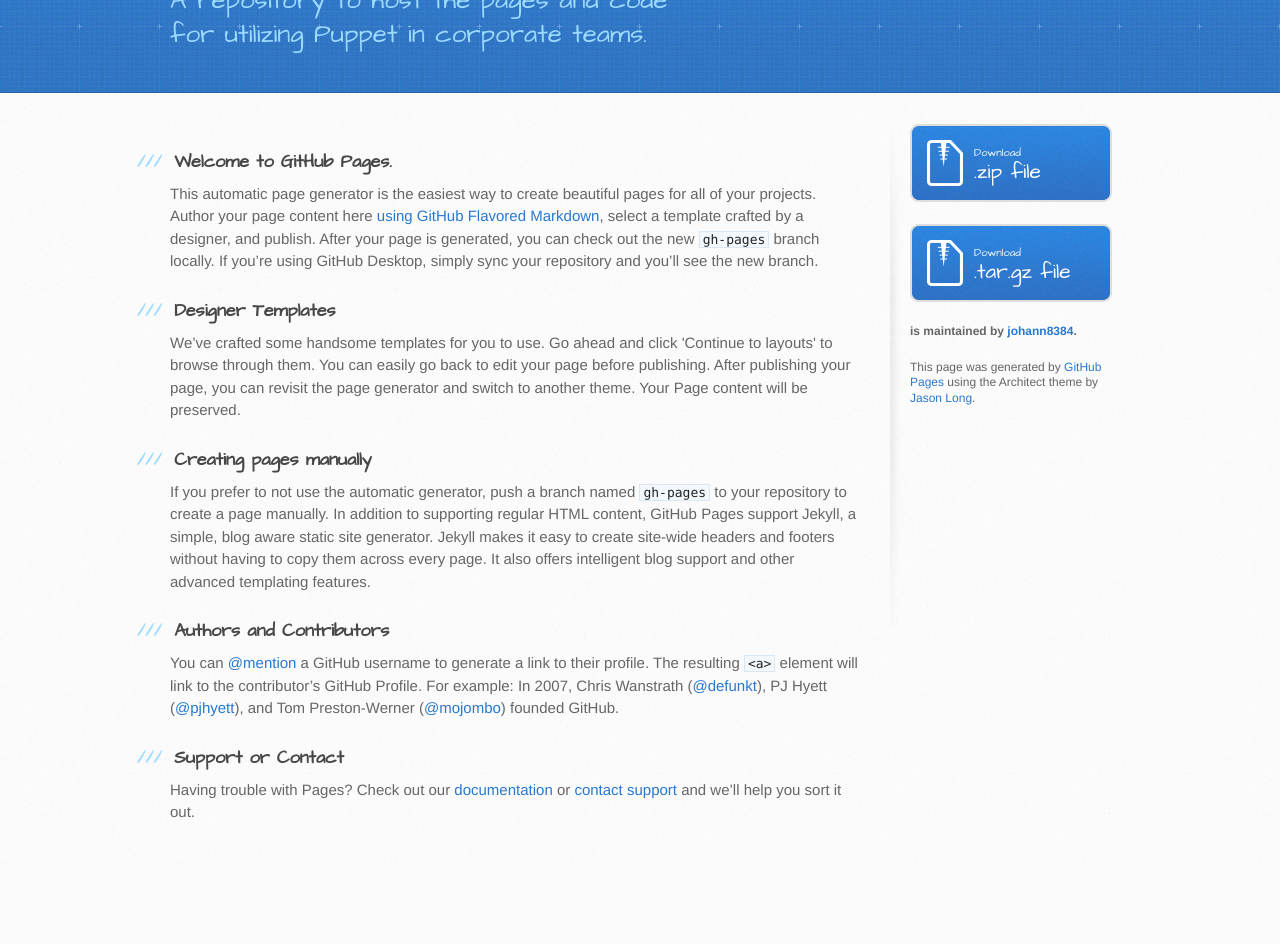
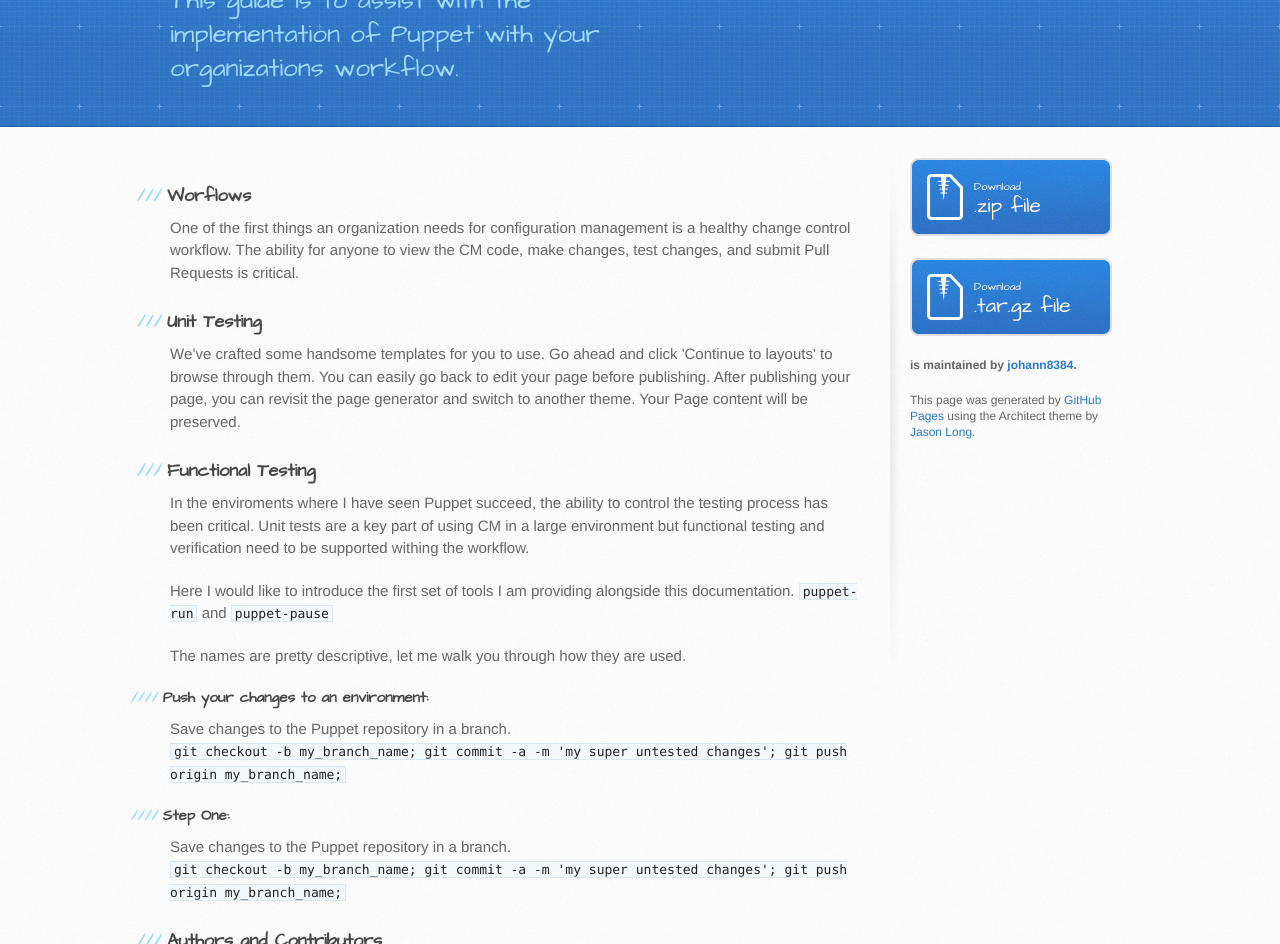
Before and after one commit to johann8384/puppet-for-teams, a plain HTML site: page index.html in a window 1280 px wide. Shown: the part 214-1158 px from the top of the page. Before the commit the page ends 1080 px from the top, so only its background shows below. Drawn offline with Linux system fonts and the light colour scheme.

Commit message:
starting to write

```diff
--- a/index.html
+++ b/index.html
@@ -1,5 +1,6 @@
 <!DOCTYPE html>
 <html>
+
 <head>
   <meta charset='utf-8'>
   <meta http-equiv="X-UA-Compatible" content="chrome=1">
@@ -19,52 +20,55 @@
 <body>
   <header>
     <div class="inner">
-        <h1>Puppet-for-teams</h1>
-        <h2>A repository to host the pages and code for utilizing Puppet in corporate teams.</h2>
-        <a href="https://github.com/johann8384/puppet-for-teams" class="button"><small>View project on</small> GitHub</a>
+      <h1>Puppet for Teams</h1>
+      <h2>This guide is to assist with the implementation of Puppet with your organizations workflow.</h2>
+      <a href="https://github.com/johann8384/puppet-for-teams" class="button">Tools<small>hosted by GitHub</small></a>
     </div>
   </header>
 
   <div id="content-wrapper">
     <div class="inner clearfix">
       <section id="main-content">
-          <h3>
-<a id="welcome-to-github-pages" class="anchor" href="#welcome-to-github-pages" aria-hidden="true"><span class="octicon octicon-link"></span></a>Welcome to GitHub Pages.</h3>
+        <h3><a id="welcome-to-github-pages" class="anchor" href="#welcome-to-github-pages" aria-hidden="true"><span class="octicon octicon-link"></span></a>Worflows </h3>
 
-<p>This automatic page generator is the easiest way to create beautiful pages for all of your projects. Author your page content here <a href="https://guides.github.com/features/mastering-markdown/">using GitHub Flavored Markdown</a>, select a template crafted by a designer, and publish. After your page is generated, you can check out the new <code>gh-pages</code> branch locally. If you’re using GitHub Desktop, simply sync your repository and you’ll see the new branch.</p>
+        <p>One of the first things an organization needs for configuration management is a healthy change control workflow. The ability for anyone to view the CM code, make changes, test changes, and submit Pull Requests is critical.</p>
 
-<h3>
-<a id="designer-templates" class="anchor" href="#designer-templates" aria-hidden="true"><span class="octicon octicon-link"></span></a>Designer Templates</h3>
+        <h3><a id="designer-templates" class="anchor" href="#designer-templates" aria-hidden="true"><span class="octicon octicon-link"></span></a>Unit Testing</h3>
 
-<p>We’ve crafted some handsome templates for you to use. Go ahead and click 'Continue to layouts' to browse through them. You can easily go back to edit your page before publishing. After publishing your page, you can revisit the page generator and switch to another theme. Your Page content will be preserved.</p>
+        <p>We’ve crafted some handsome templates for you to use. Go ahead and click 'Continue to layouts' to browse through them. You can easily go back to edit your page before publishing. After publishing your page, you can revisit the page generator and
+          switch to another theme. Your Page content will be preserved.</p>
 
-<h3>
-<a id="creating-pages-manually" class="anchor" href="#creating-pages-manually" aria-hidden="true"><span class="octicon octicon-link"></span></a>Creating pages manually</h3>
+        <h3><a id="creating-pages-manually" class="anchor" href="#creating-pages-manually" aria-hidden="true"><span class="octicon octicon-link"></span></a>Functional Testing</h3>
 
-<p>If you prefer to not use the automatic generator, push a branch named <code>gh-pages</code> to your repository to create a page manually. In addition to supporting regular HTML content, GitHub Pages support Jekyll, a simple, blog aware static site generator. Jekyll makes it easy to create site-wide headers and footers without having to copy them across every page. It also offers intelligent blog support and other advanced templating features.</p>
+        <p>In the enviroments where I have seen Puppet succeed, the ability to control the testing process has been critical. Unit tests are a key part of using CM in a large environment but functional testing and verification need to be supported withing the workflow.</p>
+        <p>Here I would like to introduce the first set of tools I am providing alongside this documentation. <code>puppet-run</code> and <code>puppet-pause</code></p>
+        <p>The names are pretty descriptive, let me walk you through how they are used.</p>
+        <h4>Push your changes to an environment:</h4><p>Save changes to the Puppet repository in a branch.<br/>
+        <code>git checkout -b my_branch_name; git commit -a -m 'my super untested changes'; git push origin my_branch_name;</code></p>
+        <h4>Step One:</h4><p>Save changes to the Puppet repository in a branch.<br/>
+        <code>git checkout -b my_branch_name; git commit -a -m 'my super untested changes'; git push origin my_branch_name;</code></p>
 
-<h3>
-<a id="authors-and-contributors" class="anchor" href="#authors-and-contributors" aria-hidden="true"><span class="octicon octicon-link"></span></a>Authors and Contributors</h3>
+        <h3><a id="authors-and-contributors" class="anchor" href="#authors-and-contributors" aria-hidden="true"><span class="octicon octicon-link"></span></a>Authors and Contributors</h3>
 
-<p>You can <a href="https://github.com/blog/821" class="user-mention">@mention</a> a GitHub username to generate a link to their profile. The resulting <code>&lt;a&gt;</code> element will link to the contributor’s GitHub Profile. For example: In 2007, Chris Wanstrath (<a href="https://github.com/defunkt" class="user-mention">@defunkt</a>), PJ Hyett (<a href="https://github.com/pjhyett" class="user-mention">@pjhyett</a>), and Tom Preston-Werner (<a href="https://github.com/mojombo" class="user-mention">@mojombo</a>) founded GitHub.</p>
+        <p>You can <a href="https://github.com/blog/821" class="user-mention">@mention</a> a GitHub username to generate a link to their profile. The resulting <code>&lt;a&gt;</code> element will link to the contributor’s GitHub Profile. For example: In
+          2007, Chris Wanstrath (<a href="https://github.com/defunkt" class="user-mention">@defunkt</a>), PJ Hyett (<a href="https://github.com/pjhyett" class="user-mention">@pjhyett</a>), and Tom Preston-Werner (<a href="https://github.com/mojombo" class="user-mention">@mojombo</a>)
+          founded GitHub.</p>
 
-<h3>
-<a id="support-or-contact" class="anchor" href="#support-or-contact" aria-hidden="true"><span class="octicon octicon-link"></span></a>Support or Contact</h3>
+        <h3><a id="support-or-contact" class="anchor" href="#support-or-contact" aria-hidden="true"><span class="octicon octicon-link"></span></a>Support or Contact</h3>
 
         <p>Having trouble with Pages? Check out our <a href="https://help.github.com/pages">documentation</a> or <a href="https://github.com/contact">contact support</a> and we’ll help you sort it out.</p>
       </section>
 
       <aside id="sidebar">
         <a href="https://github.com/johann8384/puppet-for-teams/zipball/master" class="button">
-            <small>Download</small>
-            .zip file
+          <small>Download</small> .zip file
         </a>
         <a href="https://github.com/johann8384/puppet-for-teams/tarball/master" class="button">
-            <small>Download</small>
-            .tar.gz file
+          <small>Download</small> .tar.gz file
         </a>
 
-          <p class="repo-owner"><a href="https://github.com/johann8384/puppet-for-teams"></a> is maintained by <a href="https://github.com/johann8384">johann8384</a>.</p>
+        <p class="repo-owner">
+          <a href="https://github.com/johann8384/puppet-for-teams"></a> is maintained by <a href="https://github.com/johann8384">johann8384</a>.</p>
 
         <p>This page was generated by <a href="https://pages.github.com">GitHub Pages</a> using the Architect theme by <a href="https://twitter.com/jasonlong">Jason Long</a>.</p>
       </aside>
@@ -79,8 +83,10 @@
     try {
       var pageTracker = _gat._getTracker("UA-72504825-1");
       pageTracker._trackPageview();
-            } catch(err) {}
+    }
+    catch (err) {}
   </script>
 
 </body>
+
 </html>
```
Lines whose indentation alone changed are shown as unchanged.
